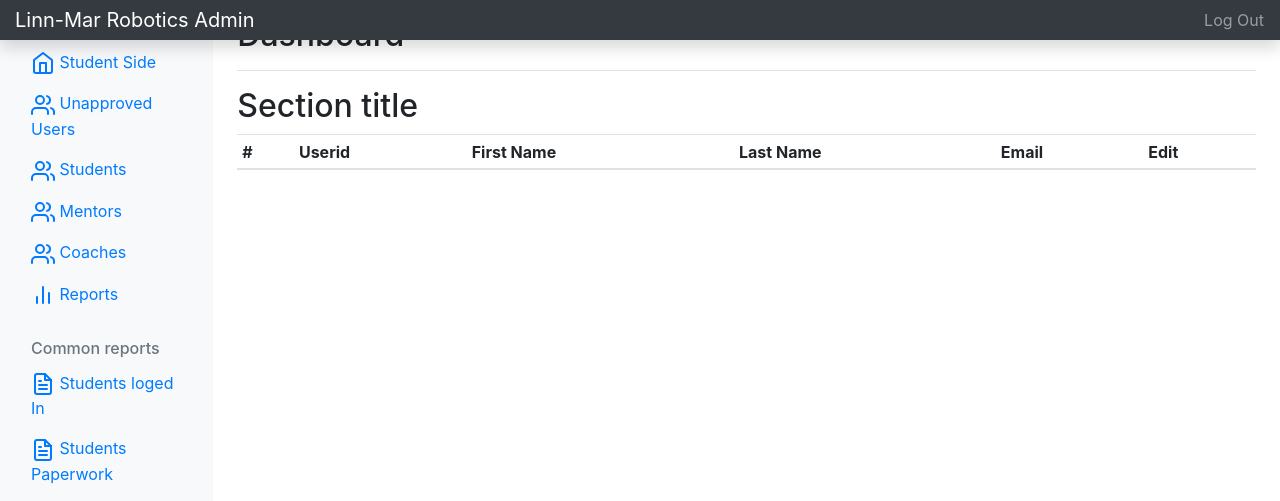
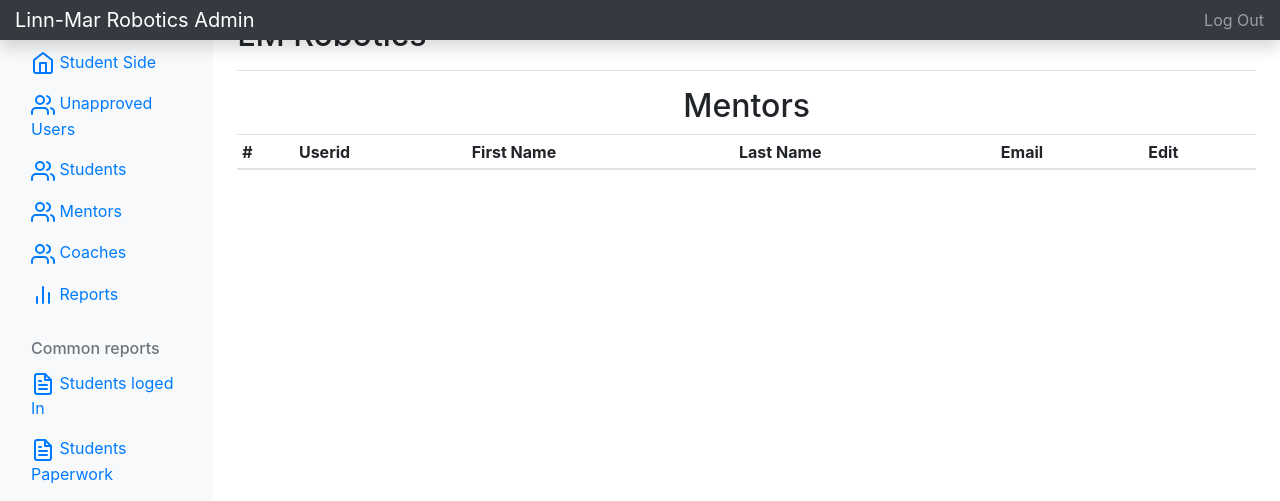
Before and after one commit to MatthewBehnke/lmrapp, a PHP site: page /admin/mentors.php in a window 1280 px wide. Shown: the top 501 px of the page. Run offline with PHP 8.4, Linux system fonts and the light colour scheme; the visitor is signed in with stand-in values (Sample User, id 1); data that the repository does not hold is empty; some libraries are stand-ins or nearby versions.

Commit message:
changes to admin pages

```diff
--- a/admin/mentors.php
+++ b/admin/mentors.php
@@ -127,12 +127,12 @@
 
         <main role="main" class="col-md-9 ml-sm-auto col-lg-10 px-4">
           <div class="d-flex justify-content-between flex-wrap flex-md-nowrap align-items-center pt-3 pb-2 mb-3 border-bottom">
-            <h1 class="h2">Dashboard</h1>
+            <h1 class="h2 text-center">LM Robotics</h1>
             <div class="btn-toolbar mb-2 mb-md-0">
             </div>
           </div>
 
-          <h2>Section title</h2>
+          <h2 class = "text-center">Mentors</h2>
           <div class="table-responsive">
             <table class="table table-striped table-sm">
               <thead>
--- a/admin/students.php
+++ b/admin/students.php
@@ -127,12 +127,12 @@
 
         <main role="main" class="col-md-9 ml-sm-auto col-lg-10 px-4">
           <div class="d-flex justify-content-between flex-wrap flex-md-nowrap align-items-center pt-3 pb-2 mb-3 border-bottom">
-            <h1 class="h2">Dashboard</h1>
+            <h1 class="h2 text-center">LM Robotics</h1>
             <div class="btn-toolbar mb-2 mb-md-0">
             </div>
           </div>
 
-          <h2>Section title</h2>
+          <h2 class = "text-center">Students</h2>
           <div class="table-responsive">
             <table class="table table-striped table-sm">
               <thead>
--- a/admin/unapprovedusers.php
+++ b/admin/unapprovedusers.php
@@ -127,12 +127,12 @@
 
          <main role="main" class="col-md-9 ml-sm-auto col-lg-10 px-4">
           <div class="d-flex justify-content-between flex-wrap flex-md-nowrap align-items-center pt-3 pb-2 mb-3 border-bottom">
-            <h1 class="h2">Unapproved Users</h1>
+            <h1 class="h2 text-center">LM Robotics</h1>
             <div class="btn-toolbar mb-2 mb-md-0">
             </div>
           </div>
 
-          <h2>Users Waiting for Approval</h2>
+          <h2 style = "text-center">Unapproved Users</h2>
           <div class="table-responsive">
             <table class="table table-striped table-sm">
               <thead>
```
